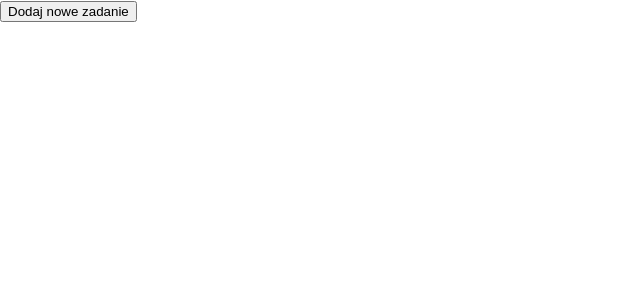
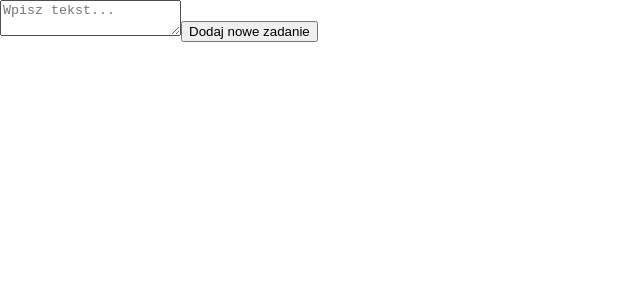
Before and after one commit to marksoft92/to-do-simply-ts-app, a React (Create React App) app: page / in a window 1280 px wide. Shown: the top 300 px of the page, without its empty margins (0-640 px from the left). Built offline with nearby package versions, Linux system fonts and the light colour scheme.

Commit message:
refactor code

```diff
--- a/src/containers/Task/index.tsx
+++ b/src/containers/Task/index.tsx
@@ -1,12 +1,10 @@
 import React from "react";
 import { TaskCartProps } from "./task.props";
 
-const TaskCart: React.FC<TaskCartProps> = (props) => {
-  console.log("props", props);
-
+const TaskCart: React.FC<TaskCartProps> = ({ id, description, status }) => {
   return (
     <>
-      <div>"xx"</div>
+      <div>{description}</div>
     </>
   );
 };
--- a/src/containers/Task/newTaskForm.tsx
+++ b/src/containers/Task/newTaskForm.tsx
@@ -1,22 +1,38 @@
-import React from "react";
+import React, { ChangeEvent, useState } from "react";
 import { useDispatch } from "react-redux";
 import { addTask } from "../Tasks/tasksSlice";
 import { nanoid } from "@reduxjs/toolkit";
 
+const defaultValues = { status: false, description: "" };
+
 const NewTaskForm = () => {
   const dispatch = useDispatch();
+  const [values, setValues] = useState({
+    ...defaultValues,
+  });
+
+  const handleTextChange = (event: ChangeEvent<HTMLTextAreaElement>) => {
+    setValues({
+      ...values,
+      description: event.target.value,
+    });
+  };
 
   const handleAddTask = () => {
-    const newTask = {
-      id: nanoid(),
-      description: "Opis nowego zadania",
-      status: false,
-    };
-
-    dispatch(addTask(newTask));
+    dispatch(addTask({ ...values, id: nanoid() }));
+    setValues(defaultValues);
   };
 
-  return <button onClick={handleAddTask}>Dodaj nowe zadanie</button>;
+  return (
+    <>
+      <textarea
+        value={values.description}
+        onChange={handleTextChange}
+        placeholder="Wpisz tekst..."
+      />
+      <button onClick={handleAddTask}>Dodaj nowe zadanie</button>
+    </>
+  );
 };
 
 export default NewTaskForm;
--- a/src/containers/Task/task.props.ts
+++ b/src/containers/Task/task.props.ts
@@ -1,5 +1,5 @@
-import { Task } from "./task.types";
-
 export interface TaskCartProps {
-  tasks: Task;
+  id: string;
+  description: string;
+  status: boolean;
 }
--- a/src/containers/Tasks/fetchTasks.ts
+++ b/src/containers/Tasks/fetchTasks.ts
@@ -1,11 +1,10 @@
 import { createAsyncThunk } from "@reduxjs/toolkit";
-import { ApiResponse } from "./tasks.types";
 
 export const fetchTasks = createAsyncThunk("tasks/fetch", async () => {
   try {
     const tasksData = localStorage.getItem("tasksData");
     if (tasksData) {
-      const parseTasksData = JSON.parse(tasksData) as ApiResponse;
+      const parseTasksData = JSON.parse(tasksData);
 
       return parseTasksData;
     } else {
--- a/src/containers/Tasks/list.tsx
+++ b/src/containers/Tasks/list.tsx
@@ -1,13 +1,13 @@
 import React from "react";
 import NewTaskForm from "../Task/newTaskForm";
 import TaskCart from "../Task";
-import { TasksListProps } from "./tasks.props";
+import { ApiResponse } from "./tasks.types";
 
-const TasksList: React.FC<TasksListProps> = ({ tasks }) => {
+const TasksList: React.FC<ApiResponse> = ({ tasks }) => {
   return (
     <>
       {tasks.map((task) => (
-        <TaskCart key={task.id} {...task} />
+        <TaskCart {...task} />
       ))}
       <NewTaskForm />
     </>
--- a/src/containers/Tasks/tasks.props.ts
+++ /dev/null
@@ -1,6 +0,0 @@
-import { ApiResponse } from "./tasks.types";
-
-export interface TasksListProps {
-  tasks: ApiResponse[];
-  loading: boolean;
-}
--- a/src/containers/Tasks/tasks.types.ts
+++ b/src/containers/Tasks/tasks.types.ts
@@ -1,12 +1,11 @@
 import { Task } from "../Task/task.types";
 
 export interface TasksState {
-  list: ApiResponse[];
+  list: Task[];
   loading: boolean;
   error: string | null;
 }
 
 export interface ApiResponse {
-  tasks: Task;
-  id: string;
+  tasks: Task[];
 }
--- a/src/containers/Tasks/tasksSlice.ts
+++ b/src/containers/Tasks/tasksSlice.ts
@@ -2,10 +2,10 @@ import { createSlice } from "@reduxjs/toolkit";
 import { RootState } from "../../app/store";
 import axios from "axios";
 import { fetchTasks } from "./fetchTasks";
-import { ApiResponse, TasksState } from "./tasks.types";
+import { TasksState } from "./tasks.types";
 
 const initialState: TasksState = {
-  list: [] as ApiResponse[],
+  list: [],
   loading: false,
   error: null,
 };
```
